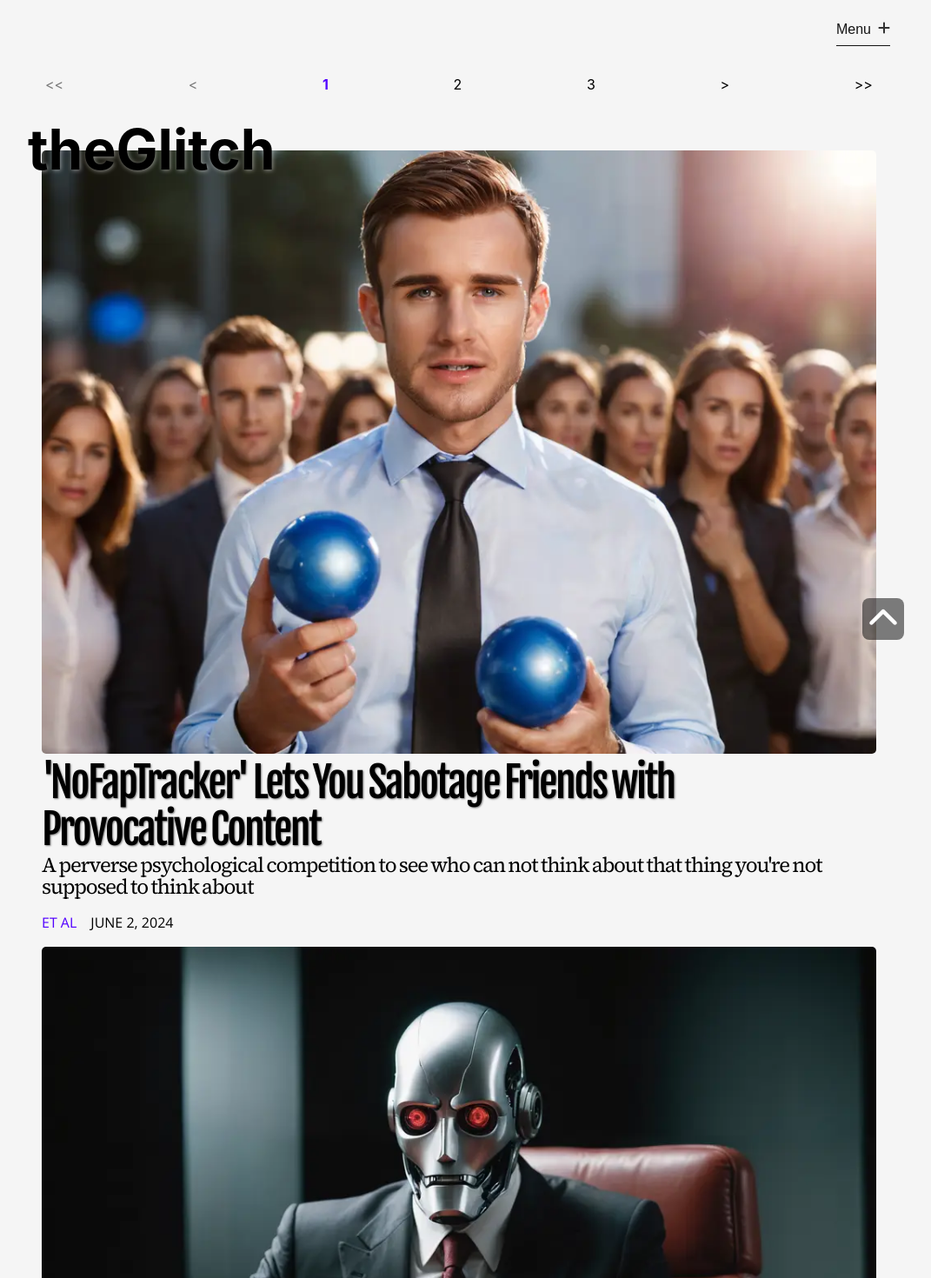
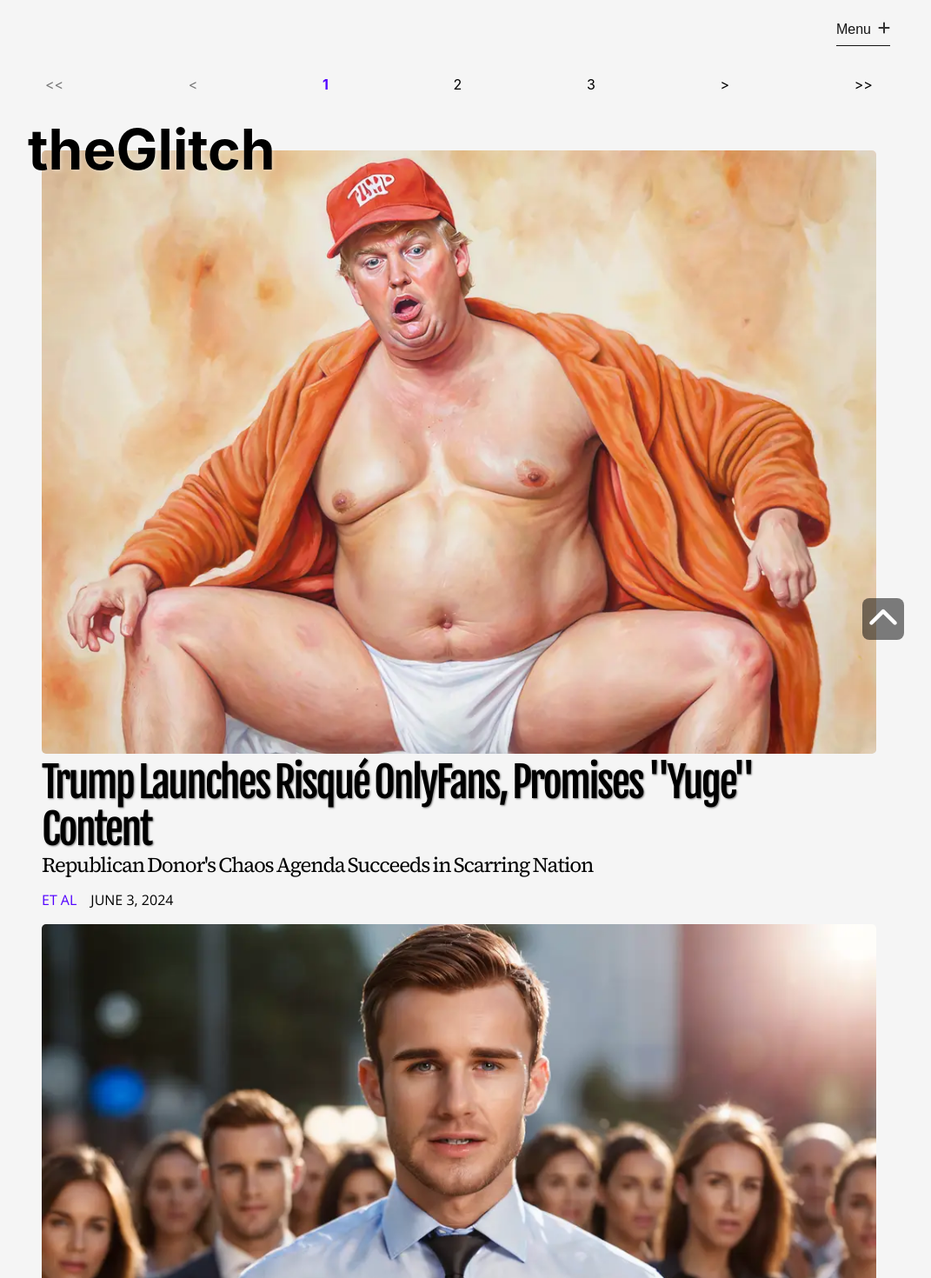
Before and after one commit to orbithammer/theGlitch, a React (Vite) app: page / in a window 1280 px wide. Shown: the top 1470 px of the page at 87% size, without its empty margins (112-1183 px from the left). Built offline with nearby package versions, Linux system fonts and the light colour scheme; a web font is replaced by a local one.

Commit message:
daily update

```diff
--- a/src/data/articles.ts
+++ b/src/data/articles.ts
@@ -591,7 +591,7 @@
         img: `/images/20240602-nofaptracker-lets-you.webp`,
         alt: `man holding two blue balls with a crowd of mostly women behind him`,
         header: `'NoFapTracker' Lets You Sabotage Friends with Provocative Content`,
-        subhead: `A perverse psychological competition to see who can not think about that thing you're not supposed to think about`,
+        subhead: `A perverse competitive app to see who can not think about that thing you're not supposed to think about`,
         author: `Et Al`,
         datePublished: new Date(2024,5,2,8,30),
         articleBody: [
@@ -604,4 +604,24 @@
             `So unite with your thirstiest friends for some perverse psychological warfare! In 'NoFapTracker's' multiplayer, inappropriate thoughts are unavoidable...unless you possess ironclad willpower.`,
         ]
     },
+    {
+        id: 32,
+        articleUrl: `20240603-trump-launches-risque`,
+        category: `tech`,
+        img: `/images/20240603-trump-launches-risque.webp`,
+        alt: `Donald Trump wearing red cap, open bath robe, and diapers`,
+        header: `Trump Launches Risqué OnlyFans, Promises "Yuge" Content`,
+        subhead: `Republican Donor's Chaos Agenda Succeeds in Scarring Nation`,
+        author: `Et Al`,
+        datePublished: new Date(2024,5,3,17),
+        articleBody: [
+            `In a baffling and deeply disturbing move, former President Donald Trump has launched an explicit OnlyFans account, promising his fans "the best, maybe ever" adult content. This unexpected career choice comes after Republican megadonor Jeff Yass reportedly tried to convince the 77-year-old to join TikTok in order to support the controversial Chinese-owned app that Yass has heavily invested in.`,
+            `However, it seems Trump completely misunderstood Yass's intentions. "They told me to get on this hot new website to really own the libs, so that's what I did," Trump rambled during an announcement from his gilded Mar-a-Lago bathroom. "OnlyFans is the perfect free speech website that the radical left can't cancel or shut down, period."`,
+            `Raising a defiant wrinkled fist, Trump appeared oblivious that OnlyFans is primarily used for monetizing explicit adult content. "I'll post the hottest, most beautiful videos ever. You're all going to subscribe and love it, believe me."`,
+            `When pressed on what exactly his videos would entail, Trump licked his lips. "You'll see. It'll be so sexy, so classy - the fake news media won't know what hit them." He then attempted a disturbing dance move reminiscent of an arthritic stripper.`,
+            `Donald Trump Jr. has allegedly begged his elderly father not to go through with this ill-advised OnlyFans plan, texting, "Please, do not inflict your naked body on the world!" But the former president remains resolute that his venture will be "the biggest, most successful OnlyFans ever!"`,
+            `Shockingly, Eric Trump has expressed enthusiasm about potentially joining his father's OnlyFans endeavor. "Yeah, I'd love to collab on some content for the family account," Eric eagerly told reporters, seemingly missing the inherent horror of that statement. "It would be kind of a Daddy-Son dynamic, you know?" he added with a distressing wink.`,
+            `Social media has erupted in horror, revulsion and haunted confusion over Trump's surprising foray into amateur porn. Psychologists warn exposure could cause widespread trauma. Meanwhile, GOP donors like Yass seem unsurprised their investments have directly enabled this deeply regrettable situation.`,
+        ]
+    },
 ]
--- a/src/pages/notFound.tsx
+++ b/src/pages/notFound.tsx
@@ -8,12 +8,14 @@
     flex-direction: column;
     align-items: center;
     text-decoration: none;
+    border-radius: 5px;
 `
 
 const NotFoundPage: React.FC = () => {
     return (
         <main>
             <StyledLink to="/">
+                <h1>Page not found</h1>
                 <img src={notFound} alt="man with face half hidden behind a desk with 404 written underneath" />
                 <p>Click the image to go back home</p>
             </StyledLink>
```
Also changed, not shown: public/images/20240603-trump-launches-risque.webp (added).
